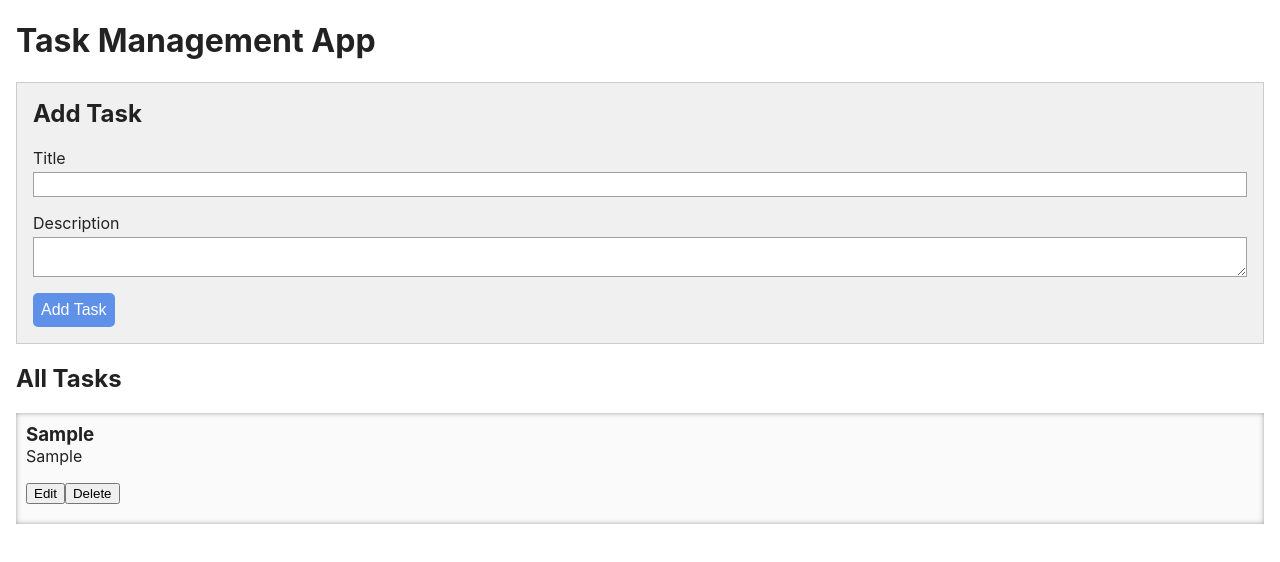
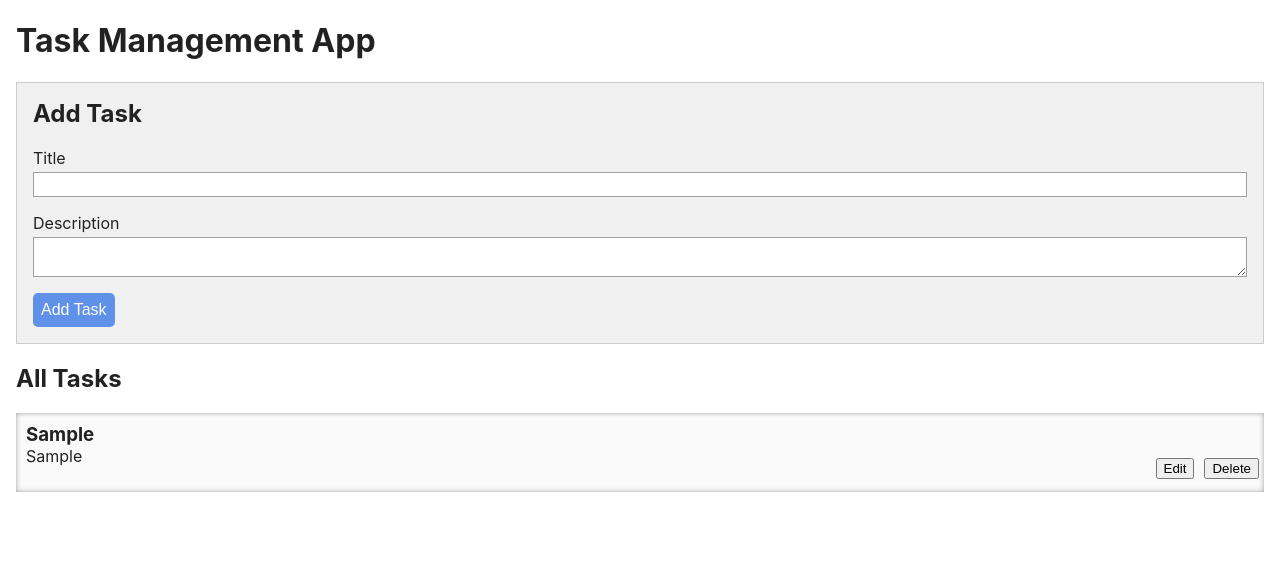
Before and after one commit to alikhan27/task-management-app, a React (Create React App) app in the folder frontend/: page / in a window 1280 px wide. Both pictures are taken after typing "Sample", "Sample" into the empty fields and a click on the button "Add Task". Shown: the top 562 px of the page. Built offline with nearby package versions, Linux system fonts and the light colour scheme.

Commit message:
Added the style for App Component

```diff
--- a/frontend/src/App.css
+++ b/frontend/src/App.css
@@ -57,6 +57,15 @@ body {
   margin-bottom: 10px;
   border-bottom: 1px solid #ccc;
 }
+
 .task-list .task:last-child {
   border-bottom: none
 }
+
+.btn-container {
+  display: flex;
+  position: absolute;
+  right: 21px;
+  margin-top: -24px;
+  gap: 10px;
+}
```
